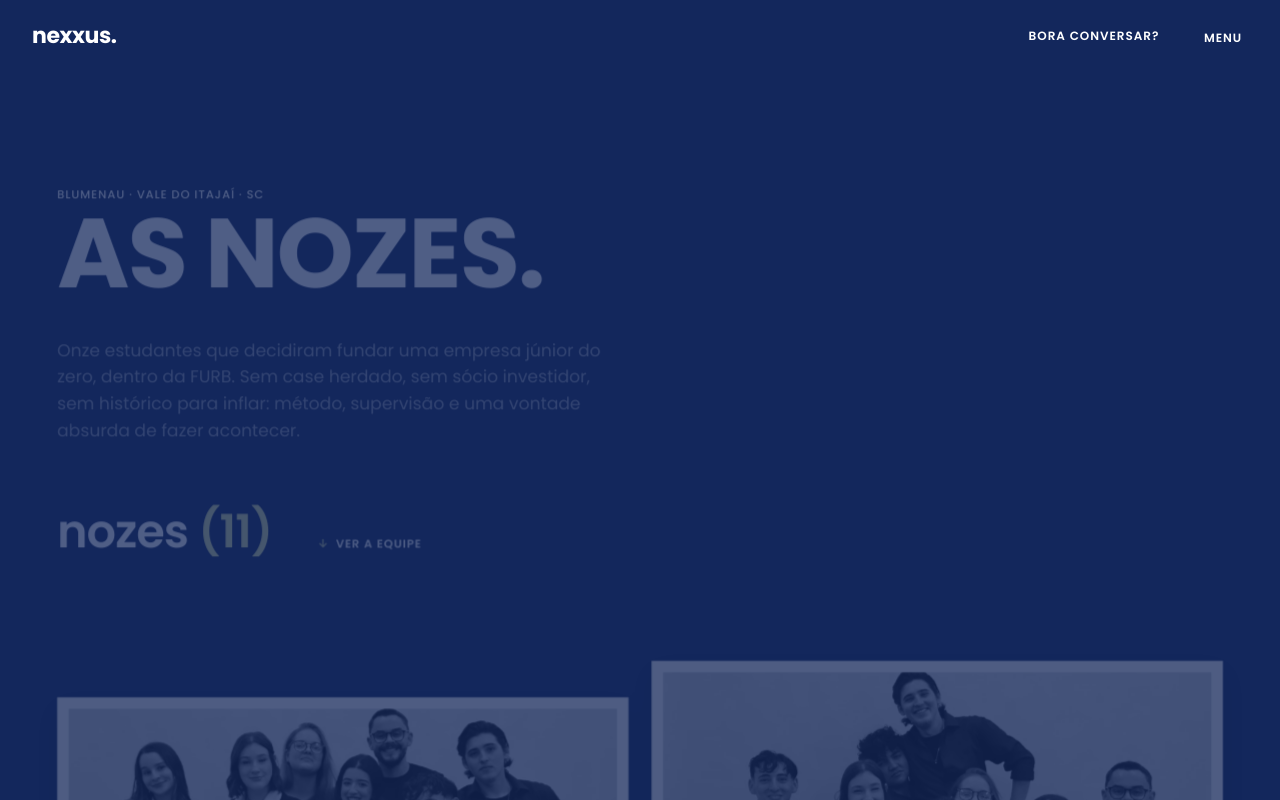
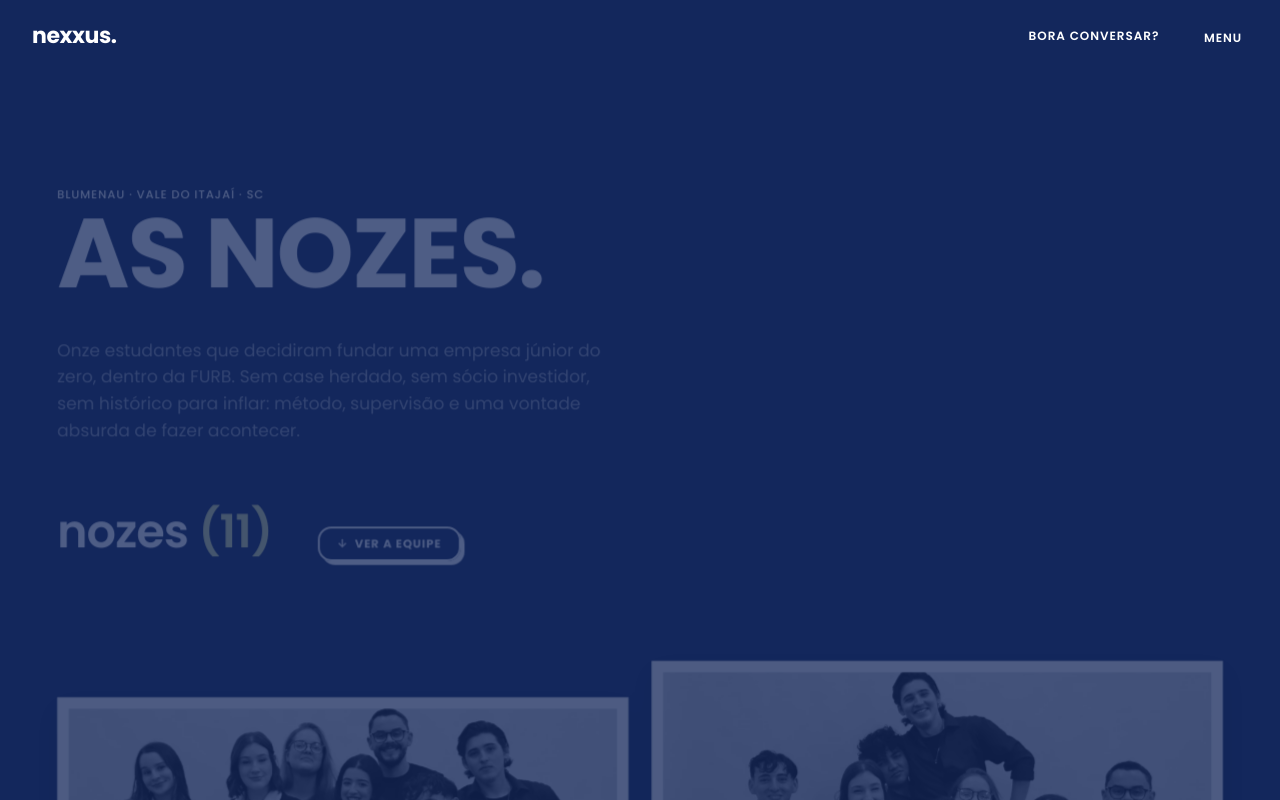
Before and after one commit to NathanAlmeida2006/nexxus, a React (Vite) app in the folder código/: page /equipe in a window 1280 px wide. Shown: the top 800 px of the page. Built offline with nearby package versions, Linux system fonts and the light colour scheme.

Commit message:
add botões

```diff
--- a/código/src/components/sections/LeadForm/LeadForm.jsx
+++ b/código/src/components/sections/LeadForm/LeadForm.jsx
@@ -87,7 +87,7 @@ export default function LeadForm() {
               {leadForm.lead}
             </p>
             <div className="reveal" style={{ '--i': 3 }}>
-              <TextCta href={site.whatsapp} target="_blank" rel="noreferrer">
+              <TextCta href={site.whatsapp} target="_blank" rel="noreferrer" faceClassName={styles.pair}>
                 {leadForm.whatsappCta}
               </TextCta>
             </div>
@@ -109,11 +109,11 @@ export default function LeadForm() {
             <Field id="obs" label={leadForm.fields.obs} as="textarea" full index={10} />
             <div className={`${styles.actions} reveal reveal-pop`} style={{ '--i': 11 }}>
               <span ref={magRef} className={styles.magnet}>
-                <button type="submit" className={styles.submit}>
+                <button type="submit" className={`btn ${styles.submit} ${styles.pair}`}>
                   <span className={styles.glyph} aria-hidden="true">
                     ↳
                   </span>
-                  <span className="link-underline">{leadForm.submit}</span>
+                  <span>{leadForm.submit}</span>
                 </button>
               </span>
               <p className={styles.privacy}>{leadForm.privacy}</p>
--- a/código/src/components/sections/LeadForm/LeadForm.module.css
+++ b/código/src/components/sections/LeadForm/LeadForm.module.css
@@ -124,18 +124,21 @@ select.control:valid ~ .label {
   will-change: transform;
 }
 
+/* Par de CTAs vazados de mesmo tamanho (WhatsApp + enviar). Largura fixa
+   baseada no viewport para ficarem idênticos mesmo em colunas diferentes. */
+.pair {
+  width: min(24rem, calc(100vw - 3rem));
+  justify-content: center;
+  white-space: nowrap;
+  font-size: 0.8rem;
+}
+
 .submit {
-  display: inline-flex;
-  align-items: baseline;
-  gap: 0.6em;
-  font-size: 0.9rem;
-  font-weight: 600;
-  text-transform: uppercase;
-  letter-spacing: 0.08em;
+  font-size: 0.8rem;
 }
 
 .glyph {
-  color: var(--accent);
+  color: inherit;
   transition: transform var(--dur-micro) var(--ease-standard);
 }
 
--- a/código/src/components/ui/TextCta.jsx
+++ b/código/src/components/ui/TextCta.jsx
@@ -4,18 +4,19 @@ import useMagnetic from '../../hooks/useMagnetic'
 import styles from './TextCta.module.css'
 
 /*
- * CTA tipográfico (sem caixa): glifo + label com sublinhado animado, magnético.
- * Com `to` vira navegação de rota; com `href` continua âncora/link externo.
+ * CTA em caixa-adesivo (.btn), magnético. Com `to` vira navegação de rota;
+ * com `href` continua âncora/link externo. `faceClassName` estende a caixa
+ * interna (ex.: variante vazada `btn-ghost` ou tamanho fixo de um par).
  */
-export default function TextCta({ href, to, children, glyph = '↳', className = '', onClick, ...rest }) {
+export default function TextCta({ href, to, children, glyph = '↳', className = '', faceClassName = '', onClick, ...rest }) {
   const magRef = useMagnetic(0.2)
   const conteudo = (
-    <>
+    <span className={`btn ${faceClassName}`}>
       <span className={styles.glyph} aria-hidden="true">
         {glyph}
       </span>
-      <span className="link-underline">{children}</span>
-    </>
+      <span>{children}</span>
+    </span>
   )
 
   if (to) {
--- a/código/src/components/ui/TextCta.module.css
+++ b/código/src/components/ui/TextCta.module.css
@@ -1,17 +1,13 @@
+/* Âncora magnética: só posiciona/transforma. A caixa-adesivo é o .face (.btn). */
 .cta {
   display: inline-flex;
-  align-items: baseline;
-  gap: 0.6em;
   font-size: var(--text-micro);
-  font-weight: 600;
-  text-transform: uppercase;
-  letter-spacing: 0.08em;
   transition: transform 300ms var(--ease-expo);
   will-change: transform;
 }
 
 .glyph {
-  color: var(--accent);
+  color: inherit;
   transition: transform var(--dur-micro) var(--ease-standard);
 }
 
--- a/código/src/styles/base.css
+++ b/código/src/styles/base.css
@@ -206,6 +206,53 @@ h3 {
 }
 
 /*
+ * Botão-adesivo: a caixa clicável dos CTAs. Preenchimento sólido + contorno +
+ * sombra dura chapada (offset, sem blur — coerente com a estética sticker do
+ * Briefing, nada de sombra "realista"). No hover a peça sobe e a sombra cresce;
+ * no clique ela afunda e a sombra some (feedback tátil). A paleta vem dos
+ * tokens --btn-* de cada tema. Onde há efeito magnético (transform via JS no
+ * elemento pai), o transform de press mora aqui, no filho — sem conflito.
+ */
+.btn {
+  /* Sem preenchimento: tinta (contorno + sombra + texto) = foreground do tema. */
+  --_ink: var(--btn-ink, var(--fg));
+  display: inline-flex;
+  align-items: center;
+  gap: 0.55em;
+  padding: 0.85em 1.5em;
+  font-weight: 700;
+  text-transform: uppercase;
+  letter-spacing: 0.08em;
+  line-height: 1;
+  color: var(--_ink);
+  background: transparent;
+  border: 2px solid var(--_ink);
+  border-radius: 14px;
+  box-shadow: 4px 4px 0 0 var(--_ink);
+  transition:
+    transform 200ms var(--ease-back),
+    box-shadow 200ms var(--ease-standard);
+}
+
+.btn:hover,
+.btn:focus-visible,
+:focus-visible > .btn,
+a:hover > .btn,
+button:hover > .btn {
+  transform: translate(-2px, -2px);
+  box-shadow: 6px 6px 0 0 var(--_ink);
+}
+
+.btn:active,
+:active > .btn,
+a:active > .btn,
+button:active > .btn {
+  transform: translate(2px, 2px);
+  box-shadow: 0 0 0 0 var(--_ink);
+  transition-duration: 60ms;
+}
+
+/*
  * Sistema de reveal por scroll: translateY + opacity com stagger,
  * e máscara de linha (linhas sobem dentro de overflow: hidden).
  */
```
